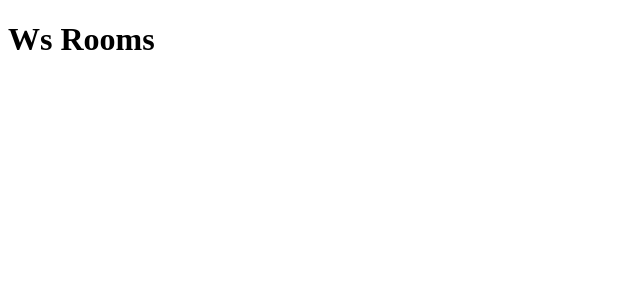
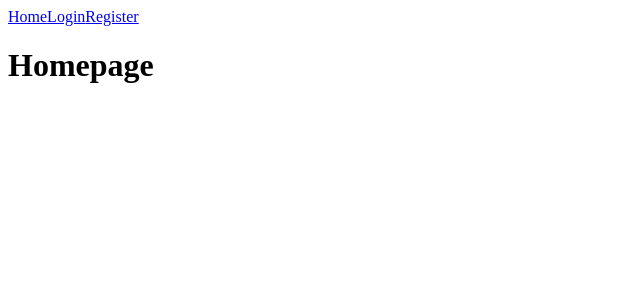
Before and after one commit to gemushka-dev/ws-rooms, a React (Vite) app in the folder frontend/: page / in a window 1280 px wide. Shown: the top 300 px of the page, without its empty margins (0-640 px from the left). Built offline with nearby package versions, Linux system fonts and the light colour scheme.

Commit message:
feat(setup): create base routing

```diff
--- a/frontend/package.json
+++ b/frontend/package.json
@@ -11,7 +11,8 @@
   },
   "dependencies": {
     "react": "^19.2.6",
-    "react-dom": "^19.2.6"
+    "react-dom": "^19.2.6",
+    "react-router": "^7.15.1"
   },
   "devDependencies": {
     "@babel/core": "^7.29.0",
@@ -21,6 +22,7 @@
     "@types/node": "^24.12.3",
     "@types/react": "^19.2.14",
     "@types/react-dom": "^19.2.3",
+    "@types/react-router": "^5.1.20",
     "@vitejs/plugin-react": "^6.0.1",
     "babel-plugin-react-compiler": "^1.0.0",
     "eslint": "^10.3.0",
--- a/frontend/src/App.tsx
+++ b/frontend/src/App.tsx
@@ -1,3 +1,21 @@
+import { Link, Route, Routes } from "react-router";
+import { Homepage } from "./pages/Homepage";
+import { Loginpage } from "./pages/Loginpage";
+import { Registerpage } from "./pages/Registerpage";
+
 export const App = () => {
-  return <h1>Ws Rooms</h1>;
+  return (
+    <>
+      <header>
+        <Link to="/">Home</Link>
+        <Link to="/login">Login</Link>
+        <Link to="/register">Register</Link>
+      </header>
+      <Routes>
+        <Route path="/" element={<Homepage />} />
+        <Route path="/login" element={<Loginpage />} />
+        <Route path="/register" element={<Registerpage />} />
+      </Routes>
+    </>
+  );
 };
--- a/frontend/src/main.tsx
+++ b/frontend/src/main.tsx
@@ -1,9 +1,12 @@
 import { StrictMode } from "react";
 import { createRoot } from "react-dom/client";
 import { App } from "./App.tsx";
+import { BrowserRouter } from "react-router";
 
 createRoot(document.getElementById("root")!).render(
   <StrictMode>
-    <App />
+    <BrowserRouter>
+      <App />
+    </BrowserRouter>
   </StrictMode>,
 );
```
